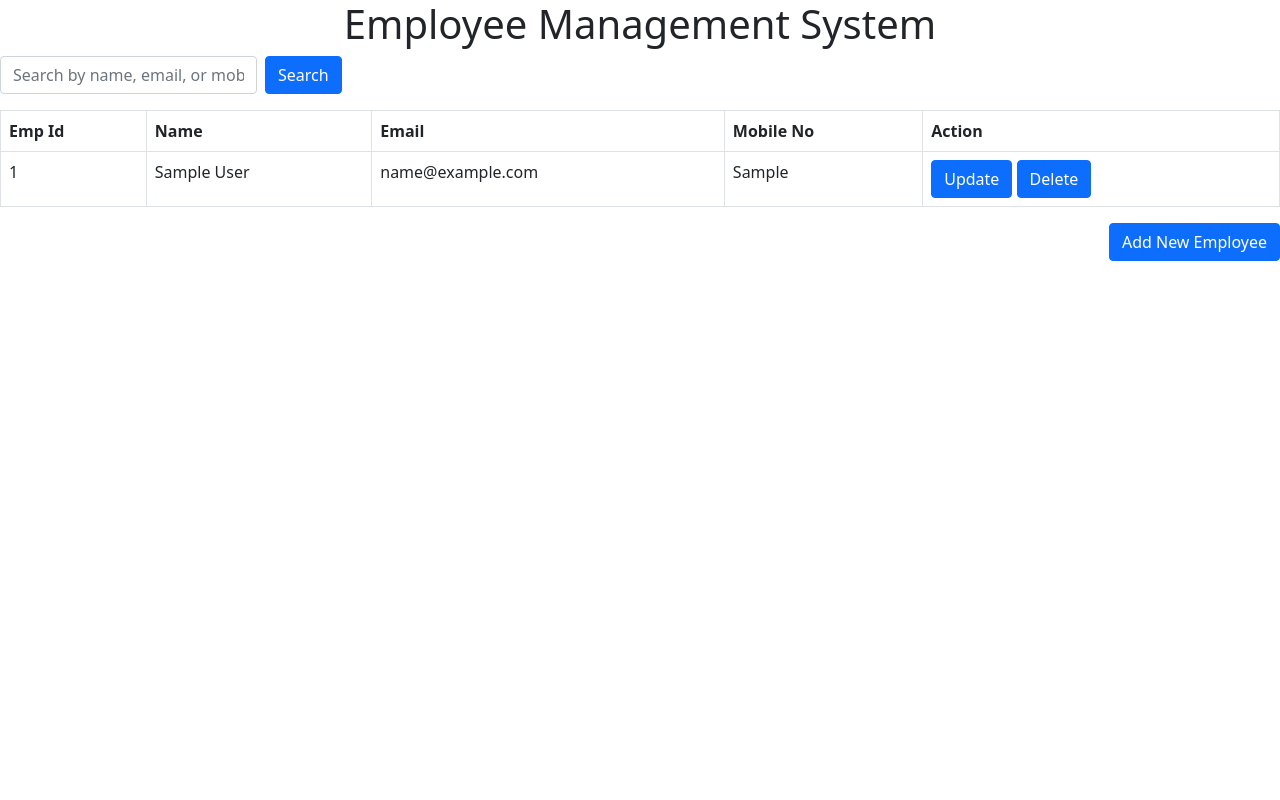
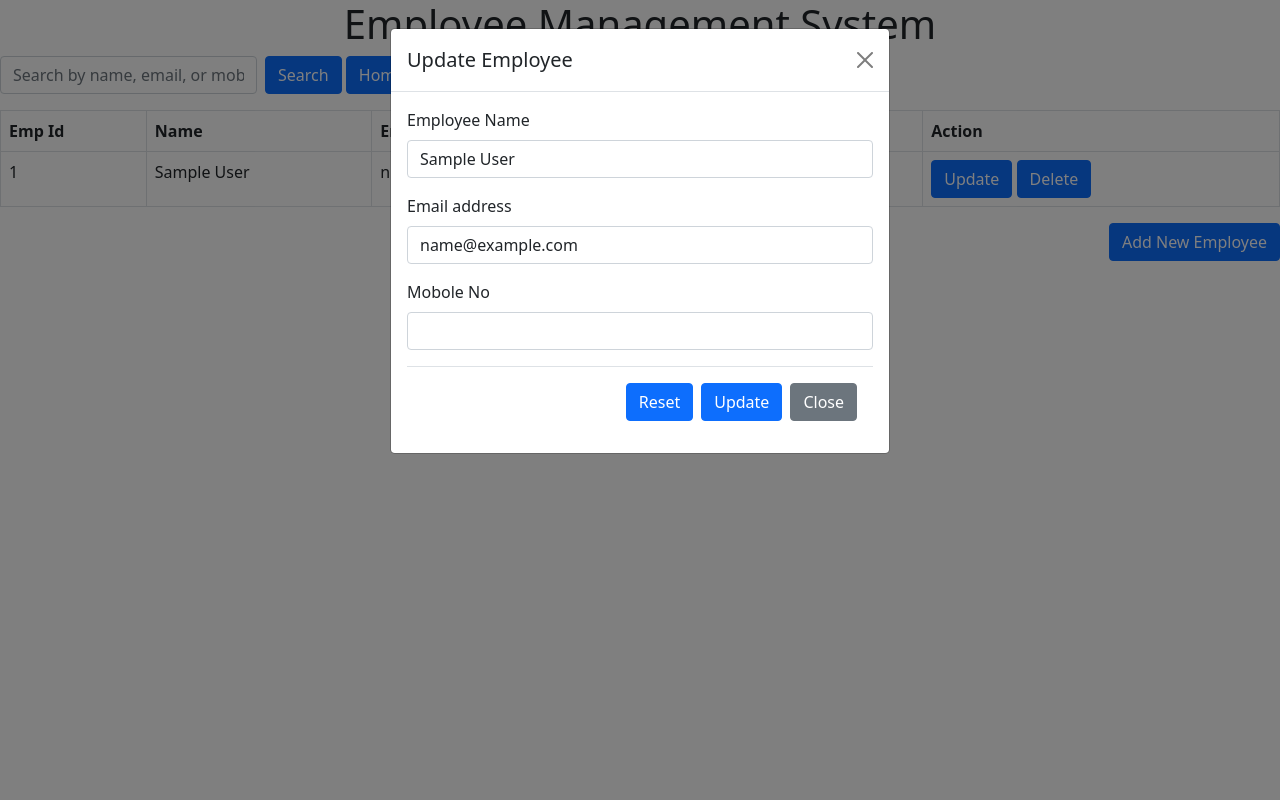
Before and after one commit to subhadarshani82/Employee_Management_System, a Django app: page /list_employee/?edit=1 in a window 1280 px wide. Run offline with Django 4.2, Linux system fonts and the light colour scheme; tables that the repository leaves empty hold one stand-in row (values such as "Sample post"); one stand-in notice (Sample message) is shown.

Commit message:
impliment finctionality for search employee.

```diff
--- a/employees/views.py
+++ b/employees/views.py
@@ -2,35 +2,55 @@ from django.shortcuts import render,redirect
 from . models import Employees
 from django.contrib import messages
 import re
+from django.db.models import Q
 # Create your views here.
 
 def list_employee(request):
+    query=request.GET.get('q',"").strip()
+    edit_id=request.GET.get('edit')
+    # print(query)
     employees=Employees.objects.all()
-    print(employees)
-    return render(request,'list_employees.html',{'employees':employees})
+    # print(employees)
+    if 'q' in request.GET:
+        if query=="":
+            messages.error(request,'Please provide value to search.',extra_tags='search')
+        else:
+            employees= Employees.objects.filter(
+                Q(name__icontains=query)| Q(email__icontains=query)| Q(contact__icontains=query)
+            )
+            if not employees.exists():
+                messages.warning(request,'No matching Employee found.',extra_tags='search')
+    employee=None
+    if edit_id:
+        try:
+            employee= Employees.objects.get(id=edit_id)
+        except Employees.DoesNotExist:
+            messages.error(request,'Employee not found.',extra_tags='modal')
+    return render(request,'list_employees.html',{'employees':employees,'employee':employee})
 
 def add_employee(request):
     if request.method=='POST':
         name=request.POST.get('name').strip()
         email=request.POST.get('email').strip()
-        phone=request.POST.get('contact').strip()
+        mobile=request.POST.get('contact').strip()
 
         #validation
         if not name or not re.fullmatch(r'[A-Za-z ]+',name):
-            messages.error(request,"Name can not be blank and it should contain only Alphabets and Space.")
-        elif not name or not re.fullmatch(r'[^@]+@[^@]+\.[^@]+',email):
-            messages.error(request,"Email should be valid email.")
-        elif not phone.isdigit() or len(phone)!=10 :
-            messages.error(request,"Mobile no should be of 10 digits.")
+            messages.error(request,"Name can not be blank and it should contain only Alphabets and Space.",extra_tags='modal')
+            return redirect('/list_employee/?modal=add')
+        elif not email or not re.fullmatch(r'[^@]+@[^@]+\.[^@]+',email):
+            messages.error(request,"Email should be valid email.",extra_tags='modal')
+            return redirect('/list_employee/?modal=add')
+        elif not mobile.isdigit() or len(mobile)!=10 :
+            messages.error(request,"Mobile no should be of 10 digits.",extra_tags='modal')
+            return redirect('/list_employee/?modal=add')
         else:
-            print(name,email,phone)
-            employees=Employees(name=name,email=email,contact=phone)
+            print(name,email,mobile)
+            employees=Employees(name=name,email=email,contact=mobile)
             employees.save()
-            messages.success(request,"Employee added Successfully.")
-        return redirect('list_employee')
-        # return redirect(f'/list_employee/?modal=add')
+            messages.success(request,"Employee added Successfully.",extra_tags='modal')
+            return redirect('/list_employee/?modal=add')
 
-    # return render(request,'list_employees.html')
     return redirect('list_employee')
 
 def update_employee(request,id):
@@ -38,24 +58,27 @@ def update_employee(request,id):
     if request.method=='POST':
         name=request.POST.get('name').strip()
         email=request.POST.get('email').strip()
-        phone=request.POST.get('contact').strip()
+        mobile=request.POST.get('contact').strip()
 
         #validation
         if not name or not re.fullmatch(r'[A-Za-z ]+',name):
-            messages.error(request,"Name can not be blank and it should contain only Alphabets and Space.")
+            messages.error(request,"Name can not be blank and it should contain only Alphabets and Space.",extra_tags='modal')
+            return redirect(f'/list_employee/?edit={id}')
         elif not name or not re.fullmatch(r'[^@]+@[^@]+\.[^@]+',email):
-            messages.error(request,"Email should be valid email.")
-        elif not phone.isdigit() or len(phone)!=10 :
-            messages.error(request,"Mobile no should be of 10 digits.")
+            messages.error(request,"Email should be valid email.",extra_tags='modal')
+            return redirect(f'/list_employee/?edit={id}')
+        elif not mobile.isdigit() or len(mobile)!=10 :
+            messages.error(request,"Mobile no should be of 10 digits.",extra_tags='modal')
+            return redirect(f'/list_employee/?edit={id}')
         else:
 
             employee.name=name
             employee.email=email
-            employee.contact=phone
+            employee.contact=mobile
             employee.save()
-            messages.success(request,f"Employee {employee.name} updated Successfully.")
-        return redirect('list_employee')
-        # return redirect(f'/list_employee/?modal=update&emp_id={id}')
+            messages.success(request,f"Employee {employee.name} updated Successfully.",extra_tags='modal')
+            return redirect(f'/list_employee/?edit={id}')
+
 
 
     return redirect('list_employee')
--- a/templates/list_employees.html
+++ b/templates/list_employees.html
@@ -8,14 +8,31 @@
 </head>
 <body>
     <h1 style="text-align:center">Employee Management System</h1>
-
+<!-- search employee functionality -->
     <div>
+       {% if messages %}
+       {% for msg in messages %}
+       {% if 'search' in msg.tags %}
+    <div class="alert
+            {% if 'error' in msg.tags %}alert-danger
+            {% elif 'success' in msg.tags %}alert-success
+            {% elif 'warning' in msg.tags %}alert-warning
+            {% else %}alert-info{% endif %}
+            alert-dismissible fade show" role="alert">
+      {{ msg }}
+      <button type="button" class="btn-close" data-bs-dismiss="alert" aria-label="Close"></button>
+    </div>
+    {% endif %}
+    {% endfor %}
+    {% endif %}
+        <!-- search bar -->
         <form method="get" class="row g-2 mb-3">
   <div class="col-auto">
-    <input type="text" name="q" class="form-control" placeholder="Search by name, email, or mobile">
+    <input type="text" name="q" class="form-control" placeholder="Search by name, email, or mobile" value="{{request.GET.q}}">
   </div>
   <div class="col-auto">
     <button type="submit" class="btn btn-primary">Search</button>
+    <a href="{% url 'list_employee' %}" class="btn btn-primary">Home</a>
   </div>
 </form>
     </div>
@@ -41,61 +58,22 @@
      <td>{{emp.email}}</td>
      <td>{{emp.contact}}</td>
      <td>
-        <button type="button" class="btn btn-primary" data-bs-toggle="modal" data-bs-target="#exampleModal{{emp.id}}">
- Update
-</button>
-<a href="{% url 'delete_employee' emp.id %}"  class="btn btn-primary">Delete</a>
+        <!-- <button type="button" class="btn btn-primary" data-bs-toggle="modal" data-bs-target="#exampleModal{{emp.id}}">
+        Update
+        </button> -->
 
-<!-- Modal for update -->
-<div class="modal fade {% if request.GET.modal == 'update' and request.GET.emp_id == emp.id|stringformat:'s' and messages %}show d-block{% endif %}"
-     id="exampleModal{{emp.id}}"
-     tabindex="-1" aria-labelledby="exampleModalLabel{{emp.id}}" aria-hidden="true"
-     {% if request.GET.modal == 'update' and request.GET.emp_id == emp.id|stringformat:'s' and messages %}style="background: rgba(0,0,0,0.5);" {% endif %}>
 
-     <div class="modal-dialog">
-    <div class="modal-content">
-      <div class="modal-header">
-        <h5 class="modal-title" id="exampleModalLabel">Update Employee</h5>
-        <button type="button" class="btn-close" data-bs-dismiss="modal" aria-label="Close"></button>
-      </div>
-      <div class="modal-body">
-        {% if messages %}
-        {% for msg in messages %}
-        <div class ="alert alert-{% if msg.tags == 'error' %}danger{% else %}{{msg.tags}}{% endif %} alert-dismissible fade show" role="alert">
-            {{msg}}
-            <button type="button" class="btn-close" data-bs-dismiss="alert" aria-label="Close"></button>
-        </div>
-        {% endfor %}
-        {% endif %}
-        <form action="{% url 'update_employee' emp.id %}?emp_id={{emp.id}}" method="POST">
-            {% csrf_token %}
-            <div class="mb-3">
-            <label for="name" class="form-label">Employee Name</label>
-            <input type="text" class="form-control" id="name" value="{{emp.name}}" name="name">
-            </div>
-            <div class="mb-3">
-            <label for="email" class="form-label">Email address</label>
-            <input type="email" class="form-control" id="email" value="{{emp.email}}" name="email">
-            </div>
-            <div class="mb-3">
-            <label for="phone" class="form-label">Mobile No</label>
-            <input type="number" class="form-control" id="phone" value="{{emp.contact}}" name="contact">
-            </div>
-        <div class="modal-footer">
-        <button type="reset" class="btn btn-primary">Reset </button>
-        <button type="submit" class="btn btn-primary">Update </button>
-        <button type="button" class="btn btn-secondary" data-bs-dismiss="modal">Close</button>
-      </div>
+        <a href="?edit={{ emp.id }}#exampleModal"  class="btn btn-primary">Update</a>
 
-      </form>
-      </div>
-
-    </td>
-
-    </tr>
+        <a href="{% url 'delete_employee' emp.id %}"  class="btn btn-primary">Delete</a>
+     </td>
+      </tr>
     {% endfor %}
   </tbody>
 </table>
+
+
+
 
     <!-- Button trigger modal -->
 <div class="d-flex justify-content-end">
@@ -104,44 +82,53 @@
 </button>
 </div>
 <!-- add employee Modal -->
-<div class="modal fade {% if request.GET.modal == 'add' and messages %}show d-block{% endif %}"
+<div class="modal fade {% if employee or  request.GET.modal == 'add'  %}show d-block{% endif %}"
      id="exampleModal"
-     tabindex="-1" aria-labelledby="exampleModalLabel" aria-hidden="true"
-     {% if request.GET.modal == 'add' and messages %}style="background: rgba(0,0,0,0.5);" {% endif %}>
+     tabindex="-1"
+     {% if employee or request.GET.modal == 'add' %}style="background: rgba(0,0,0,0.5);" {% endif %}>
 
     <div class="modal-dialog">
     <div class="modal-content">
       <div class="modal-header">
-        <h5 class="modal-title" id="exampleModalLabel">Add New Employee</h5>
-        <button type="button" class="btn-close" data-bs-dismiss="modal" aria-label="Close"></button>
+        <h5 class="modal-title" >{% if employee %} Update Employee {% else %}Add New Employee{% endif %}</h5>
+        <a href="{% url 'list_employee' %}" class="btn-close"></a>
       </div>
       <div class="modal-body">
-        {% if messages %}
+
+         {% if messages %}
         {% for msg in messages %}
-        <div class ="alert alert-{% if msg.tags == 'error' %}danger{% else %}{{msg.tags}}{% endif %} alert-dismissible fade show" role="alert">
+        {% if 'modal' in msg.tags %}
+        <div class="alert
+            {% if 'error' in msg.tags %}alert-danger
+            {% elif 'success' in msg.tags %}alert-success
+            {% elif 'warning' in msg.tags %}alert-warning
+            {% else %}alert-info{% endif %}
+            alert-dismissible fade show" role="alert">
             {{msg}}
             <button type="button" class="btn-close" data-bs-dismiss="alert" aria-label="Close"></button>
         </div>
+        {% endif %}
         {% endfor %}
         {% endif %}
-        <form action="{% url 'add_employee' %}" method="POST">
+
+        <form action="{% if employee %}{% url 'update_employee' employee.id %}{% else %}{% url 'add_employee' %}{% endif %}" method="POST">
             {% csrf_token %}
             <div class="mb-3">
             <label for="name" class="form-label">Employee Name</label>
-            <input type="text" class="form-control" id="name" placeholder="Subhadarshni Bhoi" name="name">
+            <input type="text" class="form-control" id="name"  name="name" value="{{ employee.name|default:'' }}">
             </div>
             <div class="mb-3">
             <label for="email" class="form-label">Email address</label>
-            <input type="email" class="form-control" id="email" placeholder="name@example.com" name="email">
+            <input type="email" class="form-control" id="email" value="{{ employee.email|default:'' }}" name="email">
             </div>
             <div class="mb-3">
-            <label for="phone" class="form-label">Phone Number</label>
-            <input type="number" class="form-control" id="phone" placeholder="1234567890" name="contact">
+            <label for="contact" class="form-label">Mobole No</label>
+            <input type="number" class="form-control" id="contact" value="{{ employee.contact|default:'' }}" name="contact">
             </div>
         <div class="modal-footer">
         <button type="reset" class="btn btn-primary">Reset </button>
-        <button type="submit" class="btn btn-primary">Save </button>
-        <button type="button" class="btn btn-secondary" data-bs-dismiss="modal">Close</button>
+        <button type="submit" class="btn btn-primary">{% if employee %} Update {% else %} Save {% endif %}</button>
+        <a href="{% url 'list_employee' %}" class="btn btn-secondary">Close</a>
       </div>
       </form>
       </div>
```
Also changed, not shown: requirements.txt (line endings or trailing spaces).
